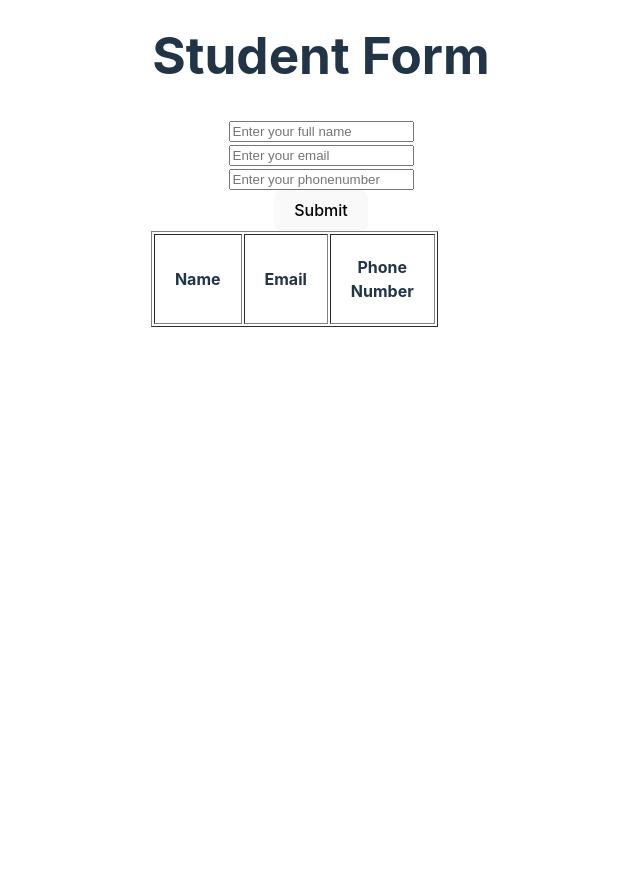
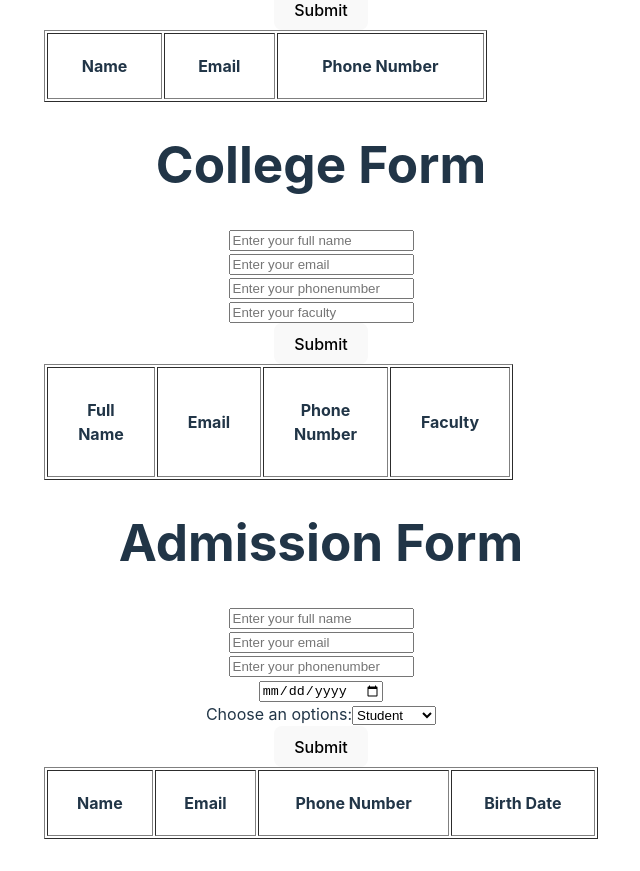
Before and after one commit to karinastha/basicjs, a React (Vite) app: page / in a window 1280 px wide. Shown: the part 240-1111 px from the top of the page, without its empty margins (319-959 px from the left). Before the commit the page ends 800 px from the top, so only its background shows below. Built offline with nearby package versions, Linux system fonts and the light colour scheme.

Commit message:
table updated1

```diff
--- a/src/App.jsx
+++ b/src/App.jsx
@@ -9,12 +9,12 @@ const App = () => {
     return (
         <div className="App">
             <Student />
-            {/* <div className="college-form">
+            <div className="college-form">
                     <College />
                       <div className='admission-form'>
                         <Admission />
                     </div>
-            </div> */}
+            </div>
       </div>
     );
 };
--- a/src/components/Admission/Admission.jsx
+++ b/src/components/Admission/Admission.jsx
@@ -142,6 +142,36 @@ function Admission() {
             Submit
           </button>
         </div>
+
+        <table border={1} cellPadding={20} width="100%">
+      <thead>
+        <tr>
+          <th>Name</th>
+          <th>Email</th>
+          <th>Phone Number</th>
+          <th>Birth Date</th>
+
+
+        </tr>
+      </thead>
+      <tbody>
+        {
+          admission.map(
+            (info , id) => {
+              return(
+                <tr key={id}>
+                  <td> {info.name} </td>
+                  <td> {info.email} </td>
+                  <td> {info.phonenumber} </td>
+                  <td> {info.birthdate} </td>
+
+                 </tr>
+              )
+            }
+          )
+        }
+      </tbody>
+    </table>
       </form>
     </div>
   );
--- a/src/components/College/College.jsx
+++ b/src/components/College/College.jsx
@@ -64,6 +64,34 @@ function College() {
             Submit
           </button>
         </div>
+        <table border={1} cellPadding={30} width="80%">
+      <thead>
+        <tr>
+          <th>Full Name</th>
+          <th>Email</th>
+          <th>Phone Number</th>
+          <th>Faculty</th>
+
+        </tr>
+      </thead>
+      <tbody>
+        {
+          college.map(
+            (info , id) => {
+              return(
+                <tr key={id}>
+                  <td> {info.fullname} </td>
+                  <td> {info.email} </td>
+                  <td> {info.phonenumber} </td>
+                  <td> {info.faculty} </td>
+
+                 </tr>
+              )
+            }
+          )
+        }
+      </tbody>
+    </table>
       </form>
     </div>
   );
--- a/src/components/Students/Student.jsx
+++ b/src/components/Students/Student.jsx
@@ -122,7 +122,7 @@ function Student() {
           </button>
         </div>
 
-      <table border={1} cellPadding={20} width="50%">
+      <table border={1} cellPadding={20} width="80%">
       <thead>
         <tr>
           <th>Name</th>
```
